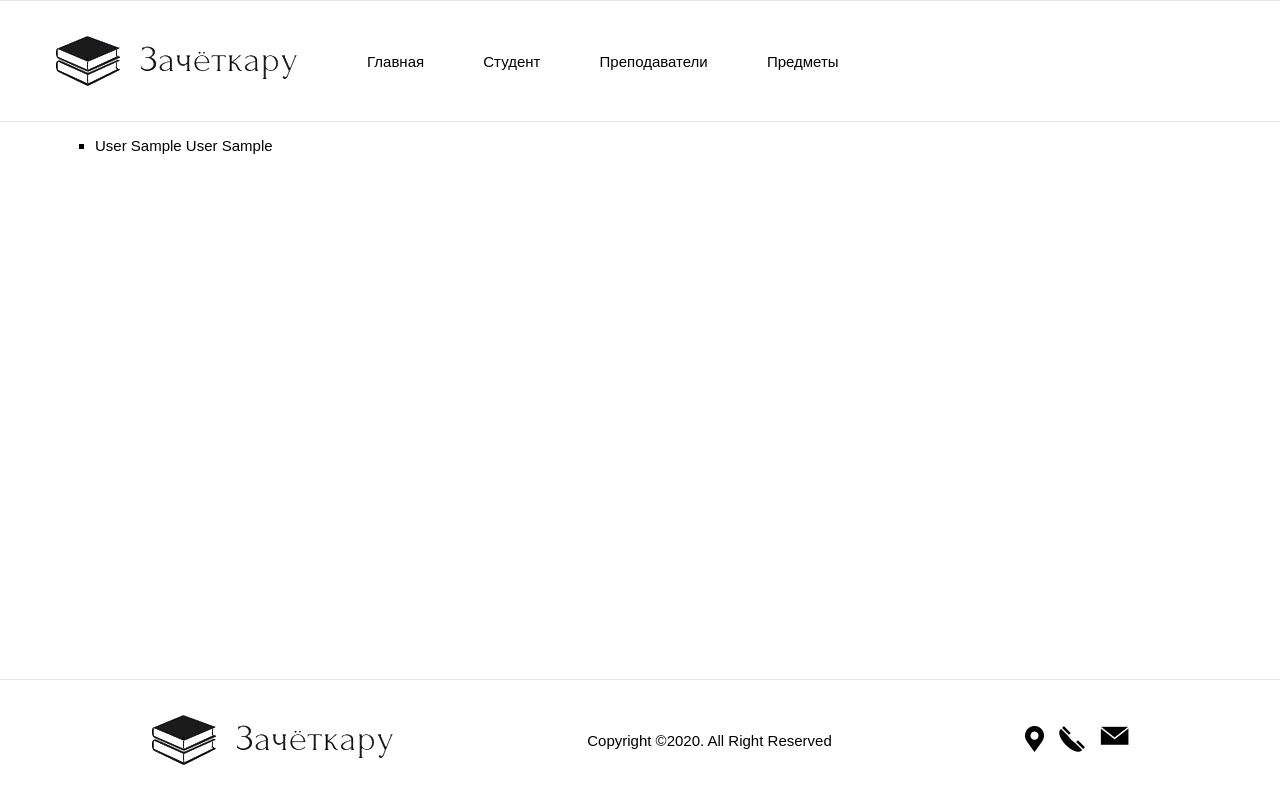
After one commit to ScheinovOleja/record_book, a Django app: page /teacher/ in a window 1280 px wide. The commit adds this page. Run offline with Django 3.2, Linux system fonts and the light colour scheme; tables that the repository leaves empty hold one stand-in row (values such as "Sample post").

Commit message:
Пое***ся с проектом немного(3 ебу**ч дня исправлял нехватку 1 буквы в верстке). Исправил таблицы бд. Провел крупную работу с базовой версткой и сверстал новые странички(отображение преподавателей и инфы о них)

```diff
--- a/record_book/first_page/admin.py
+++ b/record_book/first_page/admin.py
@@ -5,10 +5,10 @@ from .models import UserProfile
 
 # Register your models here.
 
-from first_page.models import StudentBook, StudentInfo, ControlInfo, TeacherInfo, DisciplineInfo, EducationalActivities
+from first_page.models import StudentBook, StudentInfo, ControlInfo, Teacher, Discipline, EducationalActivities
 
 
-@admin.register(StudentBook, StudentInfo, ControlInfo, TeacherInfo, DisciplineInfo, EducationalActivities)
+@admin.register(StudentBook, StudentInfo, ControlInfo, Teacher, Discipline, EducationalActivities)
 class AdvertisementAdmin(admin.ModelAdmin):
     pass
 
--- a/record_book/first_page/static/css/style.css
+++ b/record_book/first_page/static/css/style.css
@@ -1,3 +1,7 @@
+html{
+    height: 100%;
+}
+
 a {
     text-decoration: none;
     color: #000;
@@ -13,13 +17,15 @@ body {
     font-weight: normal;
     font-size: 15px;
     color: #000;
+    min-height: 100%;
+    display: grid;
+    grid-template-rows: auto 1fr auto;
 }
 
 h4 {
     font-size: 17px;
     color: #1c1c1c;
 }
-
 
 
 .btn {
@@ -43,7 +49,7 @@ h4 {
 
 .container {
     width: 100%;
-    border-bottom: 1px solid #e4e4e4;
+    border-top: 1px solid #e4e4e4;
 }
 
 .section {
@@ -110,23 +116,23 @@ h4 {
     margin-left: 180px;
 }
 
-.footer-content{
+.footer-content {
     height: 120px;
     display: flex;
     justify-content: space-around;
     align-items: center;
 }
 
-.footer-copyright{
+.footer-copyright {
     float: left;
 }
 
-.footer-content-ul{
+.footer-content-ul {
     display: flex;
     padding: 0;
     align-content: flex-start;
 }
 
-.footer-content-li:not(:first-child){
+.footer-content-li:not(:first-child) {
     margin-left: 15px;
 }
--- /dev/null
+++ b/record_book/first_page/static/css/style_teachers.css
@@ -0,0 +1,7 @@
+.teacher-ul{
+    list-style-type: square;
+}
+
+.teacher-li{
+    list-style-type: square;
+}
--- a/record_book/first_page/templates/assessments.html
+++ b/record_book/first_page/templates/assessments.html
@@ -9,7 +9,6 @@
 {% block title %}Оценки{% endblock title %}
 
 {% block content %}
-	<div class="container">
 	<section class="section">
 		<div class="container11">
 			<h1>Зачетная книжка</h1>
@@ -91,5 +90,4 @@
 			</table>
 		</div>
 	</section>
-	</div>
 {% endblock content %}
--- a/record_book/first_page/templates/base.html
+++ b/record_book/first_page/templates/base.html
@@ -19,15 +19,15 @@
 				<ul class="menu-ul">
 					<li class="menu-li"><a href="{% url 'first_page' %}">Главная</a></li>
 					<li class="menu-li">
-						{% if user.is_authenticated %}
+						{% if user.is_authenticated and not user.is_superuser %}
 							<a href="{% url 'student' user.userprofile.reg_num %}">Студент</a>
 						{% else %}
 							<a href="{% url 'first_page' %}">Студент</a>
 						{% endif %}
 					</li>
-					<li class="menu-li"><a href="#">Преподаватели</a></li>
+					<li class="menu-li"><a href="{% url 'teacher' %}">Преподаватели</a></li>
 					<li class="menu-li"><a href="#">Предметы</a></li>
-					{% if user.is_authenticated %}
+					{% if user.is_authenticated and not user.is_superuser %}
 						<li class="menu-li">Вы вошли как: {{ user.get_username }}</li>
 						<li class="menu-li"><a href="{% url 'logout' %}?next={{ request.path }}">Выйти?</a></li>
 					{% endif %}
--- a/record_book/first_page/templates/index.html
+++ b/record_book/first_page/templates/index.html
@@ -4,10 +4,10 @@
 {% block title %}Title{% endblock title %}
 
 {% block content %}
-	<div class="container main-content">
+	<div class="main-content">
 		<section class="section">
 			<h1 class="main-head">Портал Зачётка.РУ</h1>
-			{% if user.is_authenticated %}
+			{% if user.is_authenticated and not user.is_superuser %}
 				<li>
 					<a href="{% url 'info' user.userprofile.reg_num %}">
 						<button class="btn">
--- a/record_book/first_page/templates/registration/login.html
+++ b/record_book/first_page/templates/registration/login.html
@@ -1,13 +1,15 @@
 {% extends 'base.html' %}
 
 {% block content %}
+	<section class="section">
 		{% if form.errors %}
 			<p>Ваше имя пользователя и пароль не совпадают</p>
 		{% endif %}
 
 		{% if next %}
 			{% if user.is_authenticated %}
-			<p>У вашей учетной записи нет доступа к этой странице. Войдите с учетной записью, у которой есть доступ.</p>
+				<p>У вашей учетной записи нет доступа к этой странице. Войдите с учетной записью, у которой есть
+					доступ.</p>
 			{% else %}
 				<p>Пожалуйста, войдите, чтобы иметь доступ к страницам сайта</p>
 			{% endif %}
@@ -34,7 +36,7 @@
 
 		{# Assumes you setup the password_reset view in your URLconf #}
 		<p><a href="{% url 'password_reset' %}">Забыли пароль?</a></p>
-
+	</section>
 {% endblock content %}
 
 {% include footer %}
--- a/record_book/first_page/templates/students.html
+++ b/record_book/first_page/templates/students.html
@@ -15,11 +15,11 @@
 		<table  class="student-info">
 			<tr class="student-tr">
                 <td class="student-td">Фамилия  </td>
-				<td class="student-td">{{ information.name }}</td>
+				<td class="student-td">{{ information.surname }}</td>
 			</tr>
 			<tr class="student-tr">
                 <td class="student-td">Имя</td>
-				<td class="student-td">{{ information.surname }}</td>
+				<td class="student-td">{{ information.name }}</td>
 			</tr>
             <tr class="student-tr">
                 <td class="student-td">Отчество</td>
--- /dev/null
+++ b/record_book/first_page/templates/teachers.html
@@ -0,0 +1,23 @@
+{% extends 'base.html' %}
+{% load static %}
+
+{% block style %}
+	<link rel="stylesheet" type="text/css" href="{% static 'css/style_teachers.css' %}">
+	<link rel="stylesheet" type="text/css" href="{% static 'css/style.css' %}">
+{% endblock style %}
+
+{% block title %}Учителя{% endblock title %}
+
+{% block content %}
+	<section class="section">
+		{% for teacher in teachers %}
+			<ul class="teacher-ul">
+				<li class="teacher-li">
+					<a href="{% url 'teacher_detail' teacher.id %}">
+						{{ teacher.surname }} {{ teacher.name }} {{ teacher.patronymic }}
+					</a>
+				</li>
+			</ul>
+		{% endfor %}
+	</section>
+{% endblock content %}
--- a/record_book/first_page/urls.py
+++ b/record_book/first_page/urls.py
@@ -4,6 +4,13 @@ from . import views as view
 
 urlpatterns = [
     path('', view.Index.as_view(), name='first_page'),
+    path('info/<str:reg_num>', view.AssessmentsInfo.as_view(), name='info'),
+    path('student/<str:reg_num>', view.StudentsInfo.as_view(), name='student'),
+    path('teacher/', view.TeachersInfo.as_view(), name='teacher'),
+    path('teacher/<int:pk>', view.TeacherDetail.as_view(), name='teacher_detail')
+]
+
+urlpatterns += [
     path('accounts/', include('django.contrib.auth.urls')),
     path('accounts/login/', views.LoginView.as_view(), name='login'),
     path('accounts/logout/', views.LogoutView.as_view(), name='logout'),
@@ -11,6 +18,4 @@ urlpatterns = [
     path('accounts/password-reset/done/', views.PasswordResetDoneView.as_view(), name='password_reset_done'),
     path('accounts/reset/<uidb64>/<token>/', views.PasswordResetConfirmView.as_view(), name='password_reset_confirm'),
     path('accounts/reset/done/', views.PasswordResetCompleteView.as_view(), name='password_reset_complete'),
-    path('info/<str:reg_num>', view.AssessmentsInfo.as_view(), name='info'),
-    path('student/<str:reg_num>', view.StudentsInfo.as_view(), name='student'),
 ]
--- a/record_book/first_page/views.py
+++ b/record_book/first_page/views.py
@@ -3,7 +3,7 @@ from django.shortcuts import render
 # Create your views here.
 from django.views import View, generic
 
-from first_page.models import StudentBook, StudentInfo, UserProfile
+from first_page.models import StudentBook, StudentInfo, UserProfile, Teacher
 
 
 def login(request):
@@ -20,8 +20,11 @@ class Index(generic.View):
         self.queryset = StudentBook.objects.all()
 
     def get(self, request):
-        for e in self.userprofile:
-            return render(request, self.template_name, {self.context_object_name: self.queryset, 'userprofile': e})
+        if self.userprofile:
+            for e in self.userprofile:
+                return render(request, self.template_name, {self.context_object_name: self.queryset, 'userprofile': e})
+        else:
+            return render(request, self.template_name, {self.context_object_name: self.queryset})
 
 
 class AssessmentsInfo(generic.View):
@@ -50,3 +53,16 @@ class StudentsInfo(generic.View):
         context = StudentInfo.objects.filter(education_activity__reg_num=reg_num)
         for content in context:
             return render(request, self.template_name, {self.context_object_name: content})
+
+
+class TeachersInfo(generic.ListView):
+    model = Teacher
+    template_name = 'teachers.html'
+    context_object_name = 'teachers'
+    queryset = Teacher.objects.all()
+
+
+class TeacherDetail(generic.DetailView):
+    model = Teacher
+    template_name = 'teacher_detail.html'
+    context_object_name = 'teacher'
```
Also changed, not shown: record_book/first_page/models.py (+13 -17 lines), record_book/first_page/templates/registration/logged_out.html (+5 -13 lines), record_book/first_page/templates/teacher_detail.html (added, +20 -0 lines), record_book/first_page/migrations/__init__.py (deleted), 1 other file. Lines whose indentation alone changed are shown as unchanged.
